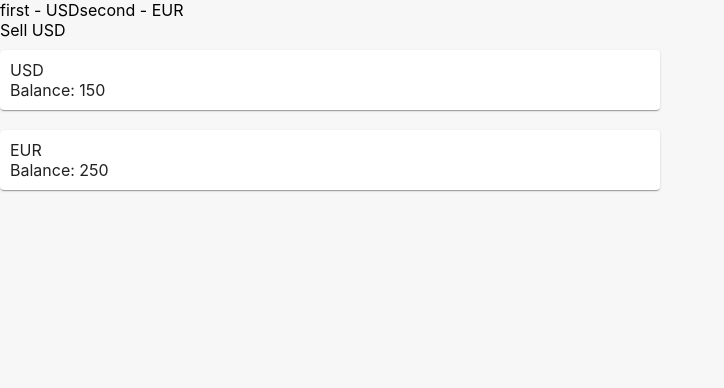
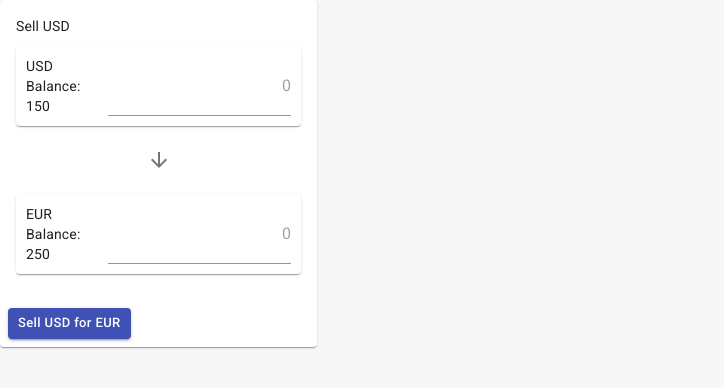
Before and after one commit to sychovSaveliy/sychov-revolut, a React (Create React App) app: page / in a window 1280 px wide. Shown: the top 388 px of the page, without its empty margins (0-724 px from the left). Built offline with nearby package versions, Linux system fonts and the light colour scheme; no server answers.

Commit message:
few components

```diff
--- a/package.json
+++ b/package.json
@@ -10,6 +10,7 @@
   },
   "dependencies": {
     "@material-ui/core": "^4.12.3",
+    "@material-ui/icons": "^4.11.2",
     "@material-ui/styles": "^4.11.4",
     "@testing-library/jest-dom": "^5.11.4",
     "@testing-library/react": "^11.1.0",
--- a/src/components/Exchange/AmountInput/index.tsx
+++ /dev/null
@@ -1,37 +0,0 @@
-import { Paper } from '@material-ui/core';
-import { makeStyles } from '@material-ui/core/styles';
-import clsx from 'clsx';
-import React from 'react';
-import { CurrencyAccount } from '../../../common/constants';
-
-interface AmountInputProps {
-  balance: number;
-  currency: CurrencyAccount;
-  classes?: {
-    root: string;
-  };
-}
-
-const useStyles = makeStyles({
-  participantRoot: {
-    width: '100%',
-    padding: 10,
-    margin: '10px 0'
-  }
-});
-
-const AmountInput: React.FC<AmountInputProps> = props => {
-  const classes = useStyles();
-  return (
-    <Paper className={clsx(classes.participantRoot, props.classes?.root)}>
-      <span>
-        {props.currency}
-      </span>
-      <div>
-        Balance: {props.balance}
-      </div>
-    </Paper>
-  );
-};
-
-export default AmountInput;
--- /dev/null
+++ b/src/components/Exchange/components/AmountInput.tsx
@@ -0,0 +1,53 @@
+import { Grid, Input, Paper } from '@material-ui/core';
+import { makeStyles } from '@material-ui/core/styles';
+import clsx from 'clsx';
+import React from 'react';
+import { CurrencyAccount } from '../../../common/constants';
+
+interface AmountInputProps {
+  balance: number;
+  currency: CurrencyAccount;
+  classes?: {
+    root: string;
+  };
+}
+
+const useStyles = makeStyles({
+  participantRoot: {
+    width: '100%',
+    padding: 10,
+    margin: '10px 0'
+  },
+  inputField: {
+    '& .MuiInput-input': {
+      textAlign: 'end',
+      '&::-webkit-outer-spin-button, &::-webkit-inner-spin-button': {
+        '-webkit-appearance': 'none',
+        margin: 0
+      }
+    }
+  }
+});
+
+const AmountInput: React.FC<AmountInputProps> = props => {
+  const classes = useStyles();
+  return (
+    <Paper className={clsx(classes.participantRoot, props.classes?.root)}>
+      <Grid container direction={'row'}>
+        <Grid container direction={'column'} item xs={3}>
+          <span>
+            {props.currency}
+          </span>
+          <span>
+            Balance: {props.balance}
+          </span>
+        </Grid>
+        <Grid container item xs justifyContent={'flex-end'}>
+          <Input className={classes.inputField} type={'number'} placeholder={'0'} />
+        </Grid>
+      </Grid>
+    </Paper>
+  );
+};
+
+export default AmountInput;
--- /dev/null
+++ b/src/components/Exchange/components/ExchangeDirectionSwitcher.tsx
@@ -0,0 +1,32 @@
+import { makeStyles } from '@material-ui/core/styles';
+import { ArrowDownward } from '@material-ui/icons';
+import React, { useCallback } from 'react';
+import { Grid, IconButton } from '@material-ui/core';
+
+interface ExchangeDirectionSwitcherProps {
+  onClick?: () => void;
+}
+
+const useStyles = makeStyles({
+  iconButtonRoot: {
+    width: 50
+  }
+});
+
+const ExchangeDirectionSwitcher: React.FC<ExchangeDirectionSwitcherProps> = props => {
+  const classes = useStyles();
+
+  const onClickHandler = useCallback(() => {
+    if (props.onClick) {
+      props.onClick();
+    }
+  }, [props.onClick]);
+
+  return (
+    <IconButton className={classes.iconButtonRoot} onClick={onClickHandler}>
+      <ArrowDownward />
+    </IconButton>
+  );
+};
+
+export default ExchangeDirectionSwitcher;
--- a/src/components/Exchange/index.tsx
+++ b/src/components/Exchange/index.tsx
@@ -1,15 +1,16 @@
-import { Grid, Paper } from '@material-ui/core';
+import { Button, Card, CardActions, CardContent, Grid, Paper } from '@material-ui/core';
 import { makeStyles } from '@material-ui/core/styles';
 import clsx from 'clsx';
 import { observer } from 'mobx-react-lite';
-import React, { useContext, useEffect, useState } from 'react';
+import React, { useCallback, useContext, useEffect, useState } from 'react';
 import AppConfig from '../../common/configs/AppConfig';
 import { CurrencyAccount } from '../../common/constants';
 import { SRStyles } from '../../common/utils/SRStyles';
 import ExchangeStore from '../../stores/ExchangeStore';
-import AmountInput from './AmountInput';
-import RatesRatio from './RatesRatio';
-import SellBuyTitle from './SellBuyTitle';
+import AmountInput from './components/AmountInput';
+import ExchangeDirectionSwitcher from './components/ExchangeDirectionSwitcher';
+import RatesRatio from './components/RatesRatio';
+import SellBuyTitle from './components/SellBuyTitle';
 
 export interface IParticipants {
   firstAccount: CurrencyAccount;
@@ -22,8 +23,9 @@ export enum ExchangeDirection {
 }
 
 const useStyles = makeStyles({
-  firstParticipantRoot: {},
-  secondParticipantRoot: {}
+  sellActionButton: {
+    textTransform: 'initial'
+  }
 });
 
 const Exchange: React.FC = observer(() => {
@@ -41,7 +43,8 @@ const Exchange: React.FC = observer(() => {
 
   useEffect(() => {
     exchangeStore.loadFFRates();
-    return () => {};
+    return () => {
+    };
   }, []);
 
   useEffect(() => {
@@ -54,10 +57,17 @@ const Exchange: React.FC = observer(() => {
     setParticipants(participantsOrder);
   }, [exDirection]);
 
+  const onChangeDirection = useCallback(() => {
+    const newExDirection = exDirection === ExchangeDirection.FirstToSecond
+      ? ExchangeDirection.SecondToFirst
+      : ExchangeDirection.FirstToSecond;
+    setExDirection(newExDirection);
+  }, [exDirection]);
+
   return (
     <Grid container item xs={6}>
-      first - {firstAccount}
-      second - {secondAccount}
+      <Card>
+        <CardContent>
           <SellBuyTitle
             exDirection={exDirection}
           />
@@ -65,10 +75,18 @@ const Exchange: React.FC = observer(() => {
             ffResults={exchangeStore.ffMultiFetchModel?.results}
             secondCurrencyAccount={secondAccount}
           />
-      <Grid container direction={'column'}>
-        <AmountInput balance={150} currency={firstAccount} />
-        <AmountInput balance={250} currency={secondAccount} />
+          <Grid container direction={'column'} alignItems={'center'}>
+            <AmountInput balance={150} currency={firstAccount}/>
+            <ExchangeDirectionSwitcher onClick={onChangeDirection} />
+            <AmountInput balance={250} currency={secondAccount}/>
           </Grid>
+        </CardContent>
+        <CardActions>
+          <Button className={classes.sellActionButton} size="small" variant="contained" color="primary">
+            Sell {firstAccount} for {secondAccount}
+          </Button>
+        </CardActions>
+      </Card>
     </Grid>
   );
 });
--- a/src/index.tsx
+++ b/src/index.tsx
@@ -1,3 +1,4 @@
+import { CssBaseline } from '@material-ui/core';
 import React from 'react';
 import ReactDOM from 'react-dom';
 import './index.css';
@@ -6,6 +7,7 @@ import reportWebVitals from './reportWebVitals';
 
 ReactDOM.render(
   <React.StrictMode>
+    <CssBaseline />
     <App />
   </React.StrictMode>,
   document.getElementById('root')
```
Also changed, not shown: src/components/Exchange/components/RatesRatio.tsx (renamed from src/components/Exchange/RatesRatio/index.tsx), src/components/Exchange/components/SellBuyTitle.tsx (renamed from src/components/Exchange/SellBuyTitle/index.tsx), 1 other file (tests, documents, lock files or other folders). Lines whose indentation alone changed are shown as unchanged.
